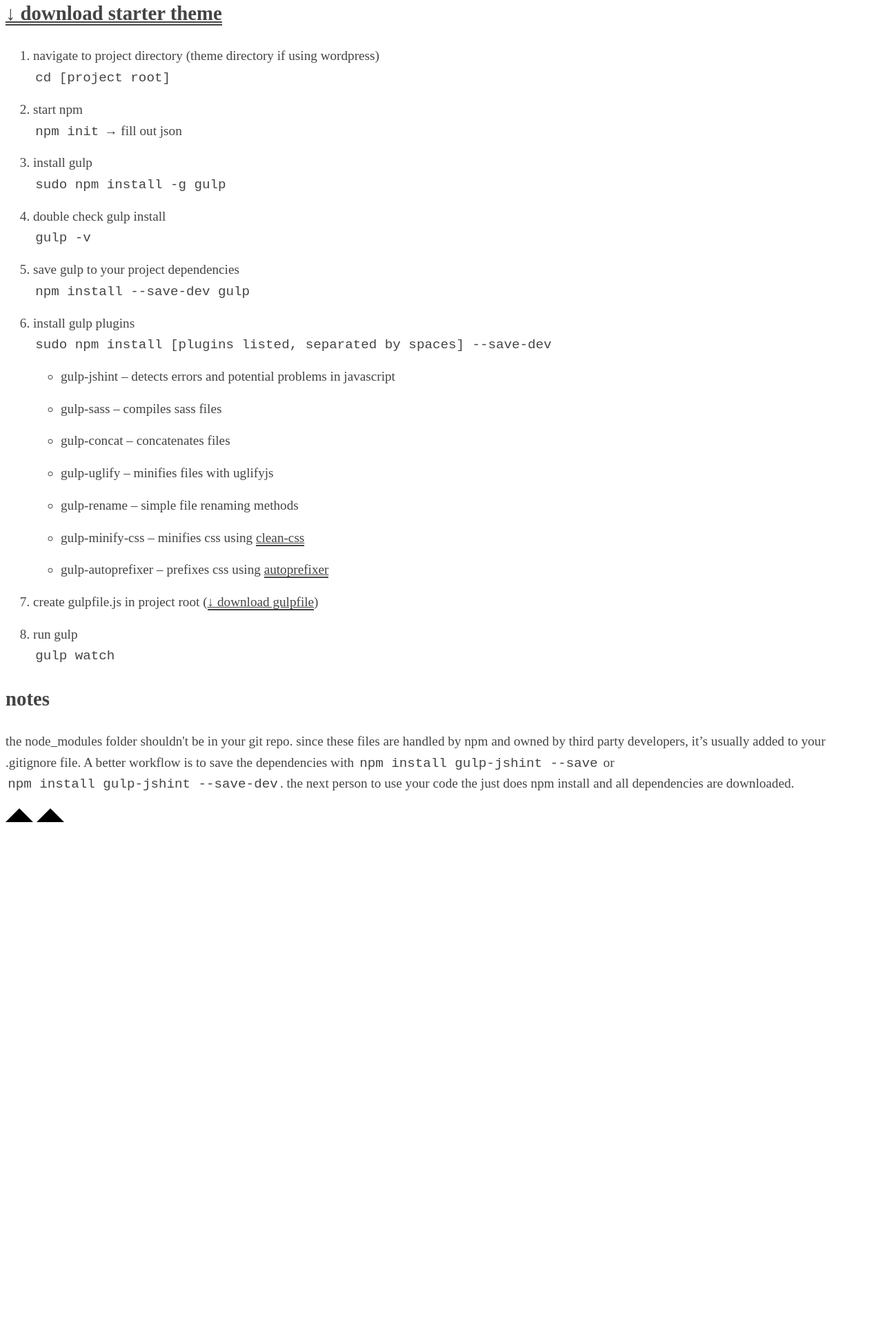
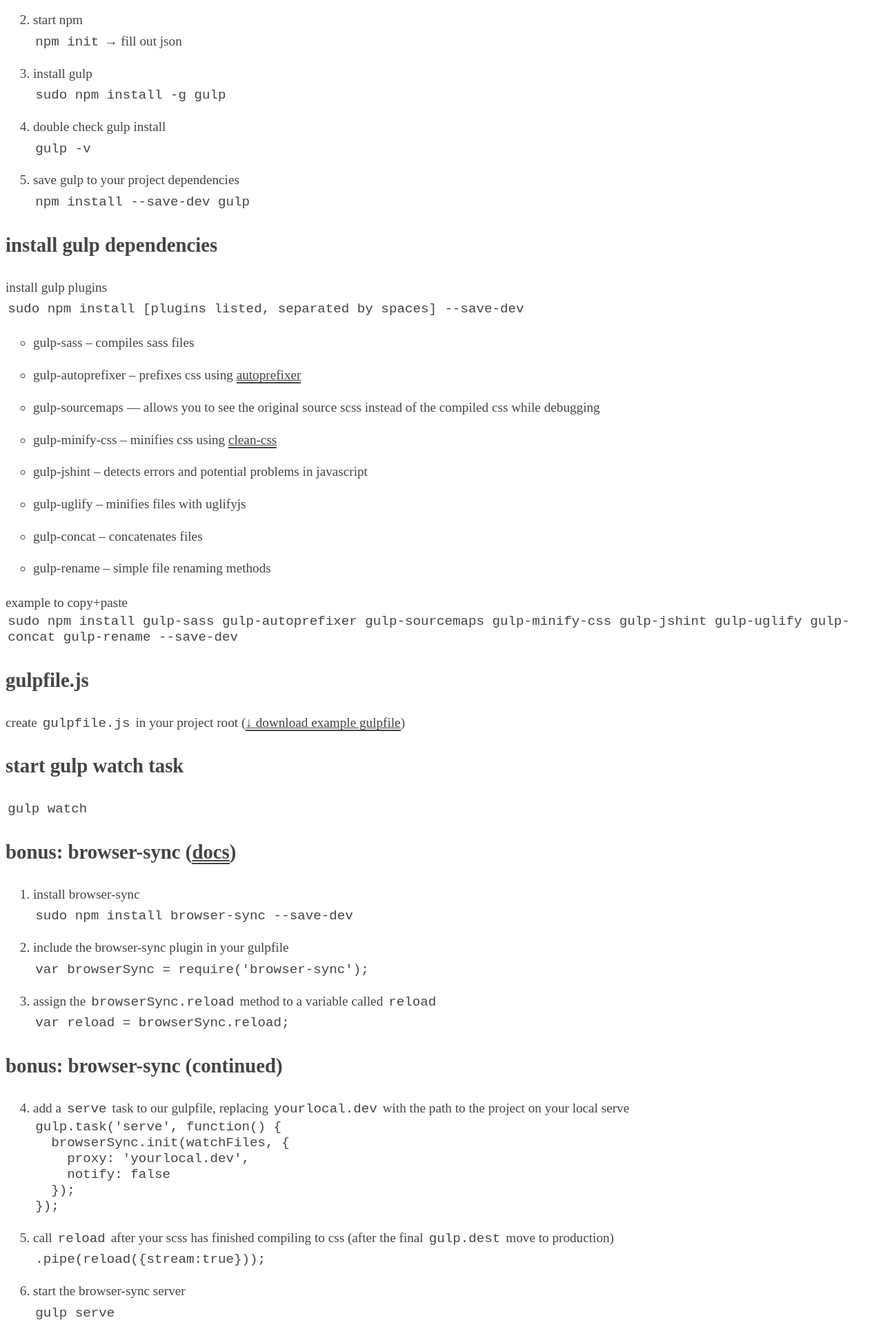
Before and after one commit to clareoneill/sass-and-gulp, a website: page index.html in a window 1280 px wide. Shown: the part 860-2800 px from the top of the page at 69% size. Before the commit the page ends 2070 px from the top, so only its background shows below. Drawn offline with Linux system fonts and the light colour scheme; files whose address does not match are found by name.

Commit message:
update slides html - update for updated vanilla-js-slides scripts and styles - add browser-sync info

```diff
--- a/index.html
+++ b/index.html
@@ -4,66 +4,115 @@
 	<meta name="viewport" content="width=device-width, initial-scale=1.0">
 	<meta charset="UTF-8">
 	<title>setting up sass &amp; gulp</title>
-	<link href='http://fonts.googleapis.com/css?family=Lato:400,700' rel='stylesheet' type='text/css'>
+	<link href='http://fonts.googleapis.com/css?family=Lato:300,700' rel='stylesheet' type='text/css'>
+	<link rel="stylesheet" href="node_modules/vanilla-js-slides/assets/styles/production/styles.min.css">
 	<link rel="stylesheet" href="assets/styles/production/styles.min.css">
 </head>
 <body>
-	<div class="wrap">
+	<div class="wrapper">
 		<div class="slideshow">
-			<div class="slide" data-count="1">
+			<div class="slide">
 				<div class="content">
 					<h1 class="tera">setting up sass &amp; gulp</h1>
 	        <p>〰</p>
-	        <h2 class="giga">step by step how-to for getting this stuff working via the command line</h2>
+	        <h2 class="giga">step by step how-to for getting this stuff working via the command line*</h2>
+	        <small>*mac-specific</small>
 				</div>
 			</div>
-			<div class="slide" data-count="2">
+			<div class="slide">
 				<div class="content">
-					<h2 class="giga">sass<br><span><a href="http://sass-lang.com/install" target="_blank">http://sass-lang.com/install</a></span></h2>
+					<h2 class="giga">install sass (<a href="http://sass-lang.com/install" target="_blank">docs</a>)</h2>
 	        <ol>
 	        	<li>install sass<br><code>sudo gem install sass</code></li>
 	        	<li>double check install<br><code>sass -v</code></li>
 	        </ol>
 				</div>
 			</div>
-			<div class="slide" data-count="3">
+			<div class="slide">
 				<div class="content">
-					<h2 class="giga">npm<br><span><a href="http://blog.npmjs.org/post/85484771375/how-to-install-npm" target="_blank">http://blog.npmjs.org/post/85484771375/how-to-install-npm</a></span></h2>
+					<h2 class="giga">install npm (<a href="http://blog.npmjs.org/post/85484771375/how-to-install-npm" target="_blank">tutorial</a>)</h2>
 	        <ol>
 	        	<li>download and install node.js (npm is included in this package) from <a href="https://nodejs.org/en/" target="_blank">https://nodejs.org/en/</a></li>
 	        	<li>once node is installed, double check npm install<br><code>sudo npm install npm -g</code></li>
 	        </ol>
 				</div>
 			</div>
-			<div class="slide" data-count="4">
+			<div class="slide">
 				<div class="content">
-					<h2 class="giga">gulp<br><span><a href="https://travismaynard.com/writing/getting-started-with-gulp" target="_blank">https://travismaynard.com/writing/getting-started-with-gulp</a></span><br><span><a href="assets/files/starter-theme.zip">&#8595; download starter theme</a></span></h2>
+					<h2 class="giga">install gulp (<a href="https://travismaynard.com/writing/getting-started-with-gulp" target="_blank">tutorial</a>)</h2>
 	        <ol>
 	        	<li>navigate to project directory (theme directory if using wordpress)<br><code>cd [project root]</code></li>
 	        	<li>start npm<br><code>npm init</code> &#8594; fill out json</li>
 	        	<li>install gulp<br><code>sudo npm install -g gulp</code></li>
 	        	<li>double check gulp install<br><code>gulp -v</code></li>
 	        	<li>save gulp to your project dependencies<br><code>npm install --save-dev gulp</code></li>
-	        	<li>install gulp plugins<br><code>sudo npm install [plugins listed, separated by spaces] --save-dev</code>
-	        		<ul>
-	        			<li>gulp-jshint &ndash; detects errors and potential problems in javascript</li>
-	        			<li>gulp-sass &ndash; compiles sass files</li>
-	        			<li>gulp-concat &ndash; concatenates files</li>
-	        			<li>gulp-uglify &ndash; minifies files with uglifyjs</li>
-	        			<li>gulp-rename &ndash; simple file renaming methods</li>
-	        			<li>gulp-minify-css &ndash; minifies css using <a href="https://github.com/jakubpawlowicz/clean-css" target="_blank">clean-css</a></li>
-	        			<li>gulp-autoprefixer &ndash; prefixes css using <a href="https://github.com/postcss/autoprefixer" target="_blank">autoprefixer</a></li>
-	        		</ul>
-	        	</li>
-	        	<li>create gulpfile.js in project root (<a href="assets/files/gulpfile.js.zip">&#8595; download gulpfile</a>)</li>
-	        	<li>run gulp<br><code>gulp watch</code></li>
 	        </ol>
 				</div>
 			</div>
-			<div class="slide" data-count="5">
+			<div class="slide">
+				<div class="content">
+					<h2 class="giga">install gulp dependencies</h2>
+					<p>install gulp plugins<br><code>sudo npm install [plugins listed, separated by spaces] --save-dev</code><p>
+					<ul>
+						<li>gulp-sass &ndash; compiles sass files</li>
+						<li>gulp-autoprefixer &ndash; prefixes css using <a href="https://github.com/postcss/autoprefixer" target="_blank">autoprefixer</a></li>
+						<li>gulp-sourcemaps &mdash; allows you to see the original source scss instead of the compiled css while debugging</li>
+						<li>gulp-minify-css &ndash; minifies css using <a href="https://github.com/jakubpawlowicz/clean-css" target="_blank">clean-css</a></li>
+						<li>gulp-jshint &ndash; detects errors and potential problems in javascript</li>
+						<li>gulp-uglify &ndash; minifies files with uglifyjs</li>
+						<li>gulp-concat &ndash; concatenates files</li>
+						<li>gulp-rename &ndash; simple file renaming methods</li>
+					</ul>
+					<p>example to copy+paste<br><code>sudo npm install gulp-sass gulp-autoprefixer gulp-sourcemaps gulp-minify-css gulp-jshint gulp-uglify gulp-concat gulp-rename --save-dev</code></p>
+				</div>
+			</div>
+			<div class="slide">
+				<div class="content">
+					<h2 class="giga">gulpfile.js</h2>
+					<p>create <code>gulpfile.js</code> in your project root (<a href="assets/files/example-gulpfile.zip">&#8595; download example gulpfile</a>)</p>
+				</div>
+			</div>
+			<div class="slide">
+				<div class="content">
+					<h2 class="giga">start gulp watch task</h2>
+					<p><code>gulp watch</code></p>
+				</div>
+			</div>
+			<div class="slide">
+				<div class="content">
+					<h2 class="giga">bonus: browser-sync (<a href="https://www.browsersync.io/" target="_blank">docs</a>)</h2>
+					<ol>
+						<li>install browser-sync<br><code>sudo npm install browser-sync --save-dev</code></li>
+						<li>include the browser-sync plugin in your gulpfile<br><code>var browserSync = require('browser-sync');</code></li>
+						<li>assign the <code>browserSync.reload</code> method to a variable called <code>reload</code><br><code>var reload = browserSync.reload;</code></li>
+					</ol>
+				</div>
+			</div>
+			<div class="slide">
+				<div class="content">
+					<h2 class="giga">bonus: browser-sync (continued)</h2>
+					<ol start="4">
+						<li>add a <code>serve</code> task to our gulpfile, replacing <code>yourlocal.dev</code> with the path to the project on your local serve<br>
+							<code>gulp.task('serve', function() {<br>
+	  					&nbsp;&nbsp;browserSync.init(watchFiles, {<br>
+	    				&nbsp;&nbsp;&nbsp;&nbsp;proxy: 'yourlocal.dev',<br>
+	    				&nbsp;&nbsp;&nbsp;&nbsp;notify: false<br>
+	  					&nbsp;&nbsp;});<br>
+							});</code>
+						</li>
+						<li>call <code>reload</code> after your scss has finished compiling to css (after the final <code>gulp.dest</code> move to production)<br><code>.pipe(reload({stream:true}));</code></li>
+						<li>start the browser-sync server<br><code>gulp serve</code></li>
+						<li>navigate to the local or external access urls provided<br>example:<br><code>Local: http://localhost:3002<br>External: http://192.168.95.139:3002</code></li>
+					</ol>
+					<p>(<a href="assets/files/example-gulpfile-browsersync.zip">&#8595; download example gulpfile with browser-sync</a>)</p>
+				</div>
+			</div>
+			<div class="slide">
 				<div class="content">
 					<h2 class="giga">notes</h2>
-	        <p>the node_modules folder shouldn't be in your git repo. since these files are handled by npm and owned by third party developers, it&rsquo;s usually added to your .gitignore file. A better workflow is to save the dependencies with <code>npm install gulp-jshint --save</code> or <code>npm install gulp-jshint --save-dev</code>. the next person to use your code the just does npm install and all dependencies are downloaded.</p>
+					<ul>
+		        <li><code>gulp serve</code> and <code>gulp watch</code> only have to run once each while you are working on a project. i recommend having them running in 2 different tabs in the same termainal window. if you need to restart at any point, quit each of the tasks with <code>control+C</code>, and restart by starting each <code>gulp</code> task again. you will have to restart the tasks any time you close the terminal windows or tabs they are running in as well.</li>
+		        <li>the <code>node_modules</code> folder should not be in included your git repo. since these files are handled by npm and owned by third party developers, the <code>node_modules</code> folder is usually added to your .gitignore file. a better workflow is to save the dependencies with <code>npm install gulp-jshint --save</code> or <code>npm install gulp-jshint --save-dev</code>. the next person to use your code the just has to run <code>npm install</code> and all dependencies will be downloaded.</li>
 	        </ul>
 				</div>
 			</div>
@@ -71,17 +120,12 @@
 
 
 		<div class="arrows">
-			<svg height="20" width="40" class="arrow right" id="arrow-right">
-			  <polygon points="20,0 40,20 0,20" />
-			  Sorry, your browser does not support inline SVG.
-			</svg>
-			<svg height="20" width="40" class="arrow left" id="arrow-left">
-			  <polygon points="20,0 40,20 0,20" />
-			  Sorry, your browser does not support inline SVG.
-			</svg>
+			<span class="left"></span>
+			<span class="right"></span>
 		</div>
+
 	</div>
 
-	<script type="text/javascript" src="assets/scripts/production/slides.min.js"></script>
+	<script type="text/javascript" src="node_modules/vanilla-js-slides/assets/scripts/production/slides.min.js"></script>
 </body>
 </html>
```
